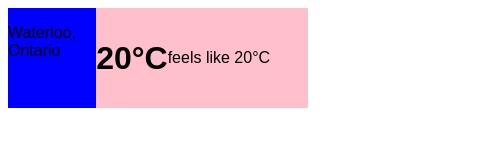
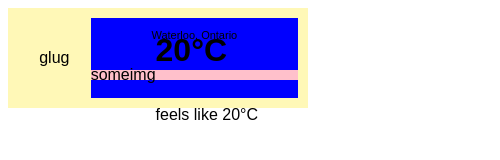
Before and after one commit to BarSoapAng/weatherApp, an Electron app: page src/index.html in a window 500 px wide. Drawn offline with Linux system fonts and the light colour scheme; no server answers.

Commit message:
changing up the strat

```diff
--- a/package.json
+++ b/package.json
@@ -29,6 +29,6 @@
     "@electron-forge/plugin-auto-unpack-natives": "^7.8.0",
     "@electron-forge/plugin-fuses": "^7.8.0",
     "@electron/fuses": "^1.8.0",
-    "electron": "36.2.0"
+    "electron": "^36.2.0"
   }
 }
--- a/src/index.html
+++ b/src/index.html
@@ -3,11 +3,12 @@
   <head>
     <meta charset="UTF-8" />
     <title>Weather App</title>
-    <link rel="stylesheet" href="index.css" />
+    <link rel="stylesheet" href="style.css" />
   </head>
   <body>
-    <div class="display"
+    <div class="display">
       <img>
+      <p>glug</p>
 
       <div class="right">
 
@@ -15,10 +16,11 @@
         <br>
         <div class="condition">
 
-          <img>
-          <h1>20°C</h1>
-          <br>
-          <p>feels like 20°C</p>
+          <p>someimg</p>
+          <div class="temp">
+            <h1>20°C</h1>
+            <p>feels like 20°C</p>
+          </div>
 
         </div>
 
@@ -27,5 +29,5 @@
     </div>
 
   </body>
-  <script src="render.js"></script>
+  <script src="index.js"></script>
 </html>
--- a/src/index.js
+++ b/src/index.js
@@ -12,6 +12,8 @@
     width: 500,
     height: 400,
     resizable: false,
+    movable: true,
+    transparent: true,
     webPreferences: {
       preload: path.join(__dirname, 'preload.js'),
     },
--- a/src/index.css
+++ b/src/style.css
@@ -10,25 +10,39 @@
   justify-content: space-between;
   align-items: center;
   position: absolute;
-  background-color: green;
+
+  padding: 10px;
+  box-sizing: border-box;
 }
 
 .right {
-  margin: 0;
-  padding: 0;
-  width: 100%;
+  width: auto;
   height: 100%;
   display: flex;
+  flex-direction: column;
   background-color: blue;
+
+  align-items: center;
+}
+
+#location {
+  font-size: 11px;
 }
 
 .condition {
-  margin: 0;
-  padding: 0;
+  padding-right: 40px;
   width: 100%;
-  height: 100%;
+  height: 10px;
+  box-sizing: border-box;
+
   display: flex;
   flex-direction: row;
+  justify-content: space-between;
   align-items: center;
   background-color: pink;
 }
+
+.temp {
+  display: flex;
+  flex-direction: column;
+}
```
Also changed, not shown: 1 other file.
